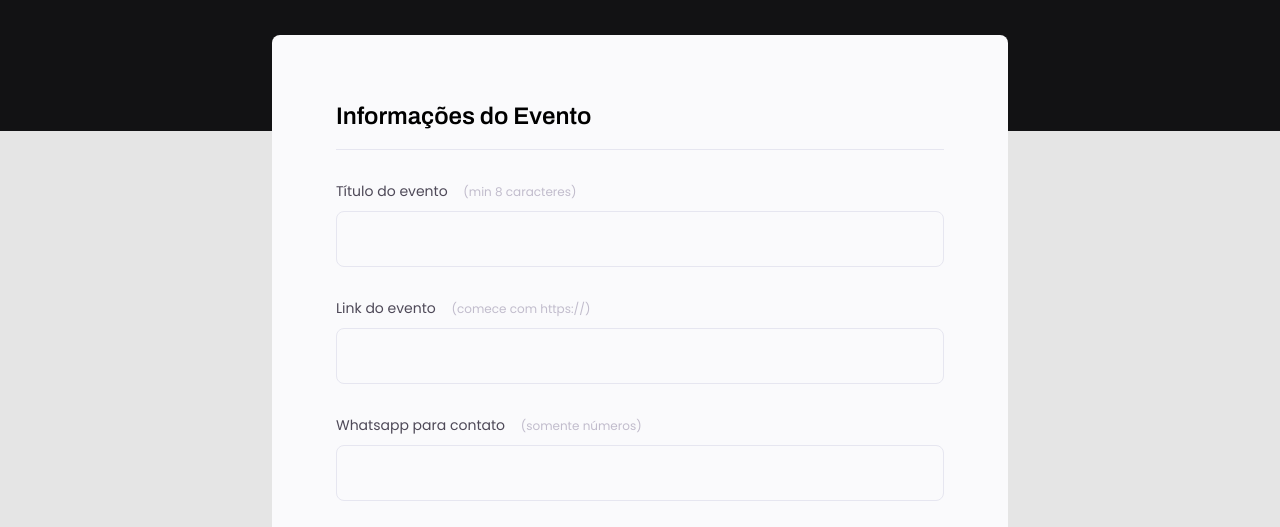
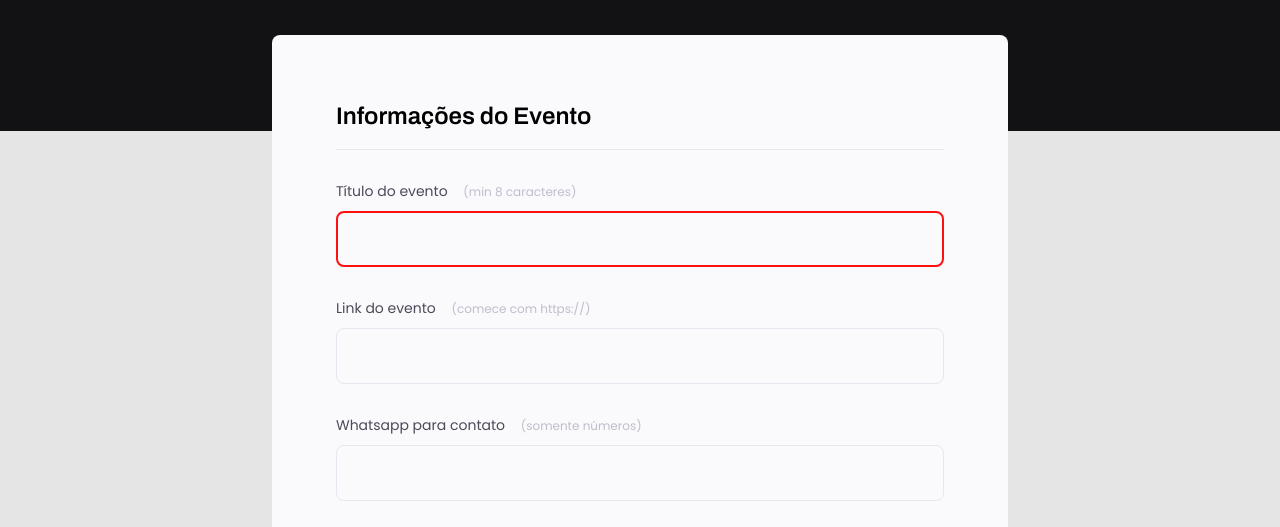
Before and after one commit to franciscobrenner/Stage-03-Projeto-01, a plain HTML site: page index.html in a window 1280 px wide. Shown: the part 237-764 px from the top of the page. Drawn offline with Linux system fonts and the light colour scheme.

Commit message:
added the invalid pseudoclass, for required information

```diff
--- a/Style.css
+++ b/Style.css
@@ -215,3 +215,7 @@ footer .button {
 footer .button:hover {
   background-color: #09b959;
 }
+
+input:invalid {
+  border: 2px solid #ff1010;
+}
--- a/index.html
+++ b/index.html
@@ -39,7 +39,10 @@
                 <label for="event-title"
                   >Título do evento <span>(min 8 caracteres)</span>
                 </label>
-                <input type="text" id="event-title" />
+                <input
+                  type="text"
+                  id="event-title"
+                  required/>
               </div>
 
               <div class="input-wrapper">
```
